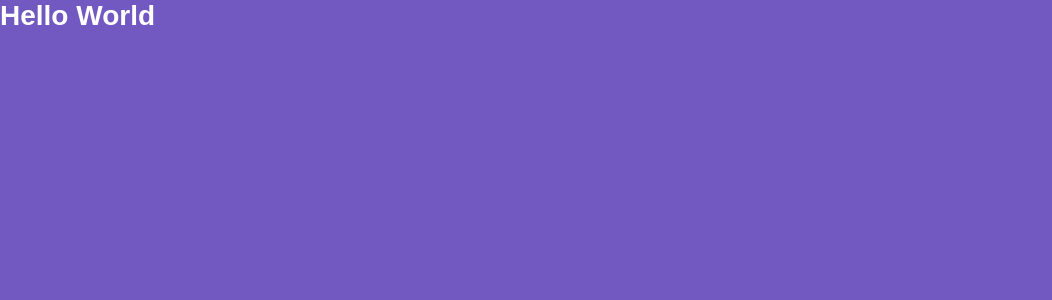
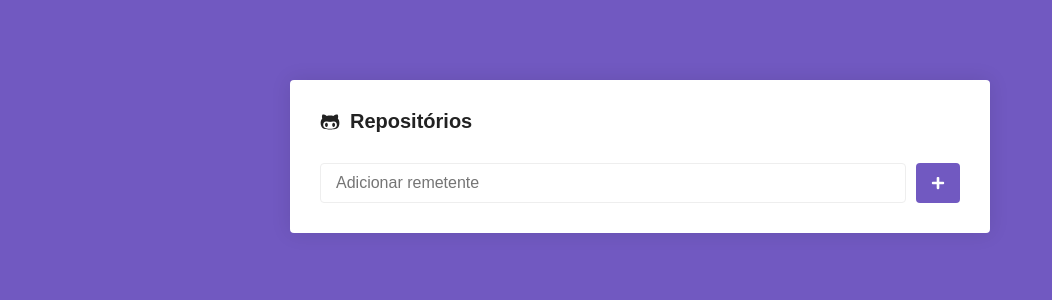
Before and after one commit to evaldocz18/modulo05, a React (Create React App) app: page / in a window 1280 px wide. Shown: the top 300 px of the page, without its empty margins (0-1052 px from the left). Built offline with nearby package versions, Linux system fonts and the light colour scheme; the HTML template or start-up script is replaced by a standard one.

Commit message:
Estilizando página Main

```diff
--- a/package.json
+++ b/package.json
@@ -5,6 +5,7 @@
   "dependencies": {
     "react": "^16.13.1",
     "react-dom": "^16.13.1",
+    "react-icons": "^3.10.0",
     "react-router-dom": "^5.2.0",
     "react-scripts": "3.4.1",
     "styled-components": "^5.1.1"
--- a/src/pages/Main/index.js
+++ b/src/pages/Main/index.js
@@ -1,9 +1,25 @@
 import React from 'react';
-import { Title } from './styles';
+import { FaGithubAlt, FaPlus } from 'react-icons/fa';
+import { Container, Form, SubmitButton } from './styles';
 // import { Container } from './styles';
 
 function Main() {
-  return <Title>Hello World</Title>;
+  return (
+    <Container>
+      <h1>
+        <FaGithubAlt />
+        Repositórios
+      </h1>
+
+      <Form onSubmit={() => {}}>
+        <input type="text" placeholder="Adicionar remetente" />
+
+        <SubmitButton disable>
+          <FaPlus color="#FFF" size={14} />
+        </SubmitButton>
+      </Form>
+    </Container>
+  );
 }
 
 export default Main;
--- a/src/pages/Main/styles.js
+++ b/src/pages/Main/styles.js
@@ -1,5 +1,49 @@
 import styled from 'styled-components';
 
-export const Title = styled.h1`
-  color: #fff;
+export const Container = styled.div`
+  max-width: 700px;
+  background: #fff;
+  border-radius: 4px;
+  box-shadow: 0 0 20px rgba(0, 0, 0, 0.1);
+  padding: 30px;
+  margin: 80px auto;
+
+  h1 {
+    font-size: 20px;
+    display: flex;
+    flex-direction: row;
+    align-items: center;
+
+    svg {
+      margin-right: 10px;
+    }
+  }
 `;
+
+export const Form = styled.form`
+  margin-top: 30px;
+  display: flex;
+  flex-direction: row;
+
+  input {
+    flex: 1;
+    border: 1px solid #eee;
+    padding: 10px 15px;
+    border-radius: 4px;
+    font-size: 16px;
+  }
+`;
+
+export const SubmitButton = styled.button.attrs({
+  type: 'submit',
+})`
+  background: #7159c1;
+  border: 0;
+  padding: 0 15px;
+  margin-left: 10px;
+  border-radius: 4px;
+
+  display: flex;
+  justify-content: center;
+  align-items: center;
+`;
```
Also changed, not shown: 1 other file (tests, documents, lock files or other folders).
